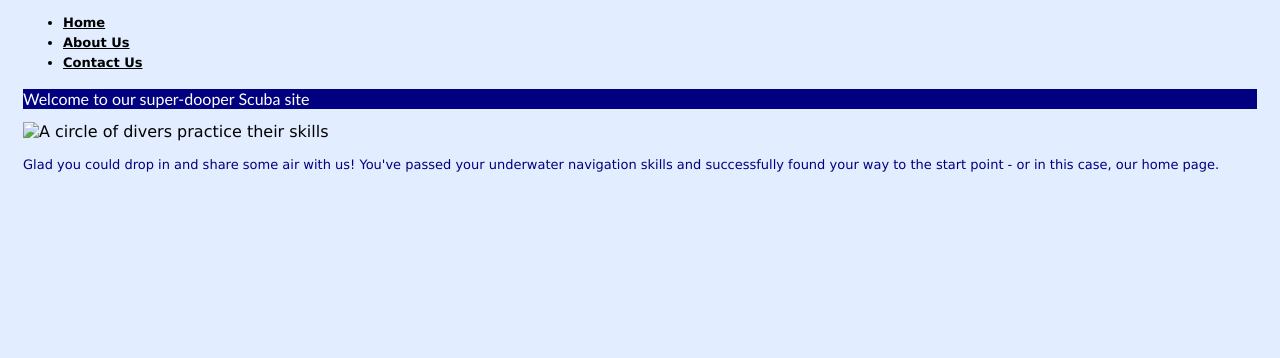
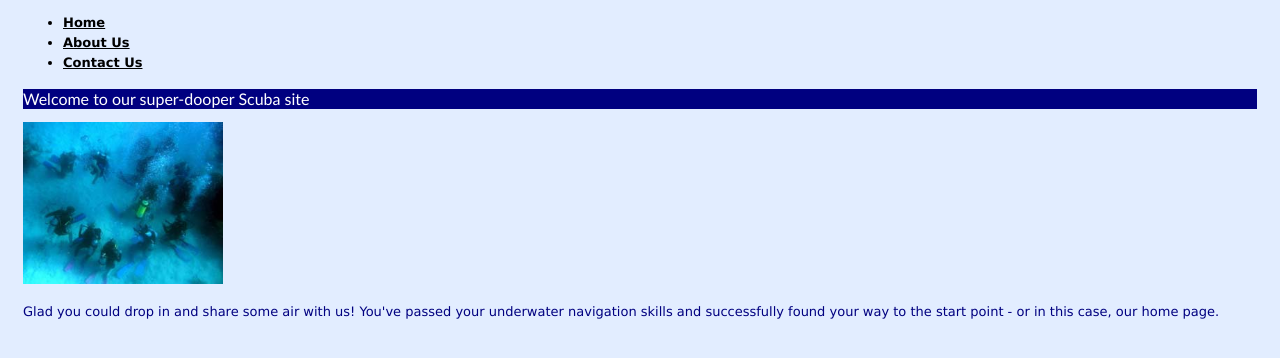
Before and after one commit to Eduardo-Barraza247/EdsBasicWebPage, a plain HTML site: page index.html in a window 1280 px wide. Shown: the part 98-456 px from the top of the page. Drawn offline with Linux system fonts and the light colour scheme.

Commit message:
Update index.html

```diff
--- a/index.html
+++ b/index.html
@@ -24,7 +24,7 @@
 		</div> <!-- end of navigation div -->
 		<div id="bodycontent">
 			<h2>Welcome to our super-dooper Scuba site</h2>
-			<img src="images/divers-circle.jpg" width="200" height="162"
+			<img src="divers-circle.jpg" width="200" height="162"
 			alt="A circle of divers practice their skills">
 			<p>Glad you could drop in and share some air with us! You've
 			passed your underwater navigation skills and successfully
```
